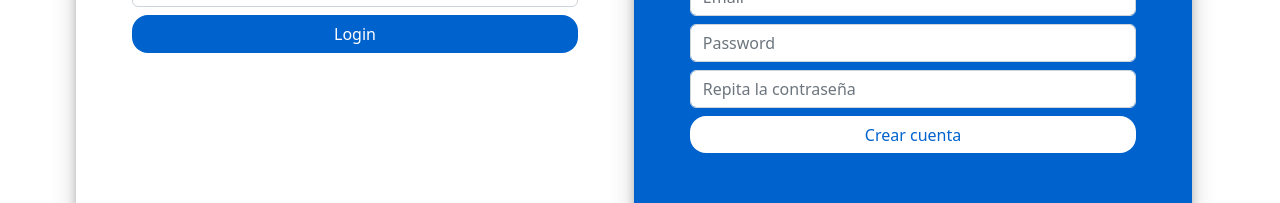
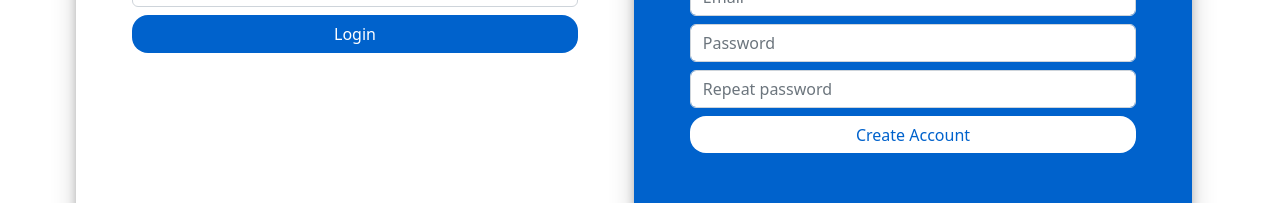
Before and after one commit to Macamescobar/Calendar-App, a React (Vite) app: page /auth in a window 1280 px wide. Shown: the part 302-505 px from the top of the page. Built offline with nearby package versions, Linux system fonts and the light colour scheme; no server answers.

Commit message:
edit fields in login

```diff
--- a/src/auth/pages/LoginPage.jsx
+++ b/src/auth/pages/LoginPage.jsx
@@ -113,7 +113,7 @@ export const LoginPage = () => {
             <input
               type="password"
               className="form-control"
-              placeholder="Repita la contraseña"
+              placeholder="Repeat password"
               name="registerPassword2"
               value={ registerPassword2}
               onChange={ onRegisterInputChange }
@@ -124,7 +124,7 @@ export const LoginPage = () => {
             <input
               type="submit"
               className="btnSubmit"
-              value="Crear cuenta"
+              value="Create Account"
             />
           </div>
         </form>
```
